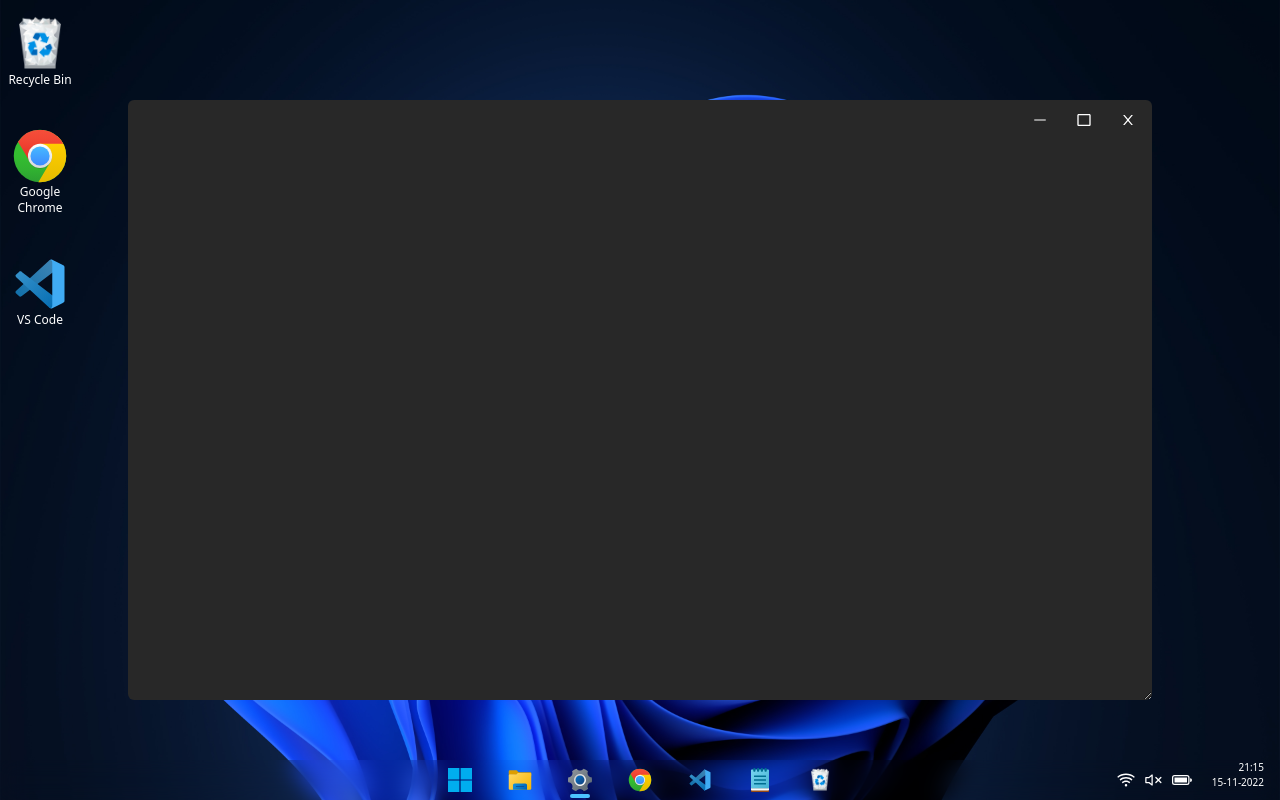
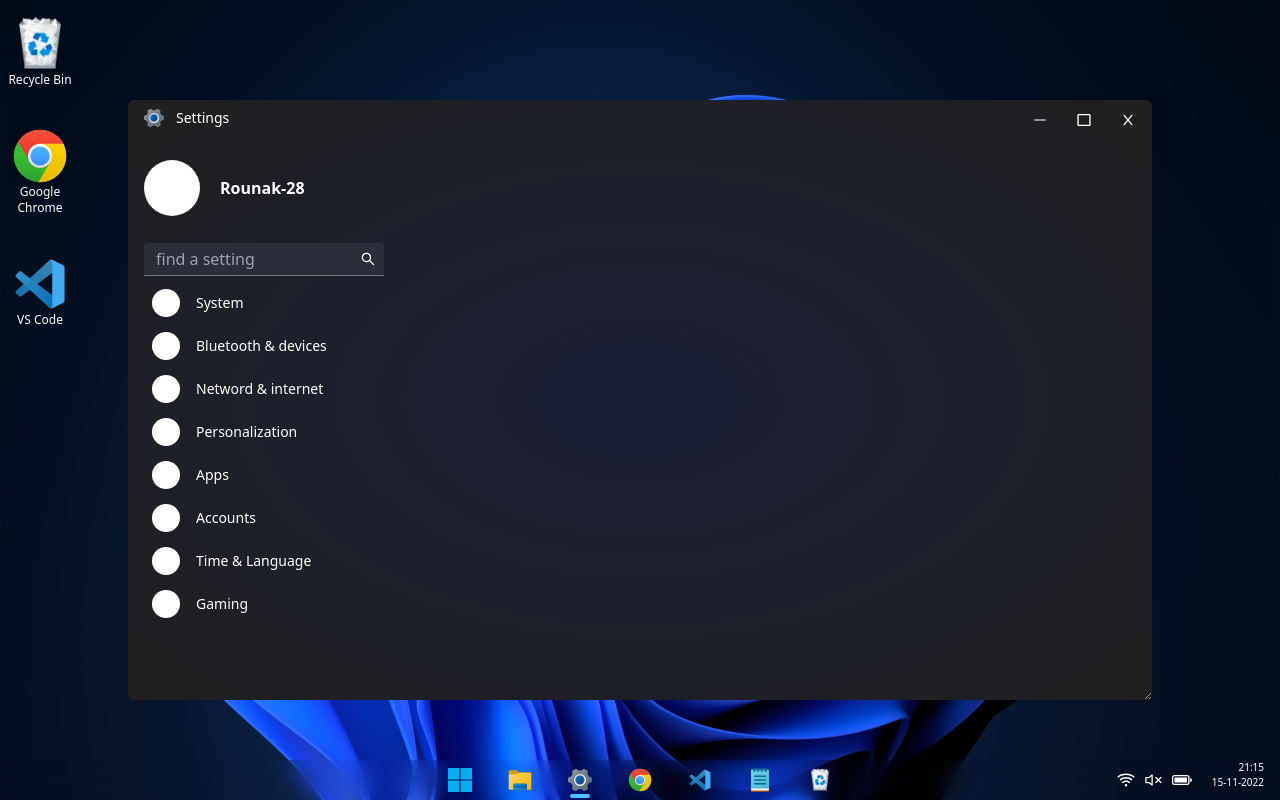
Before and after one commit to Rounak-28/windows-11-clone, a Next.js app: page / in a window 1280 px wide. Both pictures are taken after a click on the picture 580 px from the left and 780 px from the top of the page. Built offline with nearby package versions, Linux system fonts and the light colour scheme.

Commit message:
some work on settings

```diff
--- a/components/Settings.jsx
+++ b/components/Settings.jsx
@@ -1,5 +1,9 @@
 import React from "react";
-import { AiOutlineClose, AiOutlineMinus } from "react-icons/ai";
+import {
+  AiOutlineClose,
+  AiOutlineMinus,
+  AiOutlineSearch,
+} from "react-icons/ai";
 import { BiRectangle } from "react-icons/bi";
 
 const Settings = (props) => {
@@ -9,7 +13,7 @@ const Settings = (props) => {
 
   return (
     <div className="w-screen h-screen absolute top-0 left-0 flex justify-center items-center">
-      <div className="w-[80%] h-[600px] rounded-md resize overflow-auto bg-[#282828] relative">
+      <div className="w-[80%] h-[600px] rounded-md resize overflow-auto bg-[radial-gradient(ellipse_at_center,_var(--tw-gradient-stops))] from-[#1a1f35] to-[#202020] relative">
         <div className="rightOptions flex absolute justify-center right-1 space-x-1 top-0">
           <div className="hover:bg-[#ffffff28] p-3" onClick={closeSettings}>
             <AiOutlineMinus />
@@ -21,6 +25,65 @@ const Settings = (props) => {
             <AiOutlineClose />
           </div>
         </div>
+        <div className="flex space-x-3 py-2 px-4 text-sm absolute top-0 left-0">
+          <img src="/icons/settings.svg" className="w-5 h-5" alt="" />
+          <p>Settings</p>
+        </div>
+        <div className="main w-full h-full pt-10">
+          <div className="w-full h-full flex">
+            <div className="left w-[25%] h-full px-2 space-y-2">
+              <div className="profile w-full h-[17%] flex items-center space-x-5 hover:bg-[#ffffff08] rounded-md px-2">
+                <div className="profile_circle w-14 h-14 rounded-full bg-white"></div>
+                <p className="font-semibold">Rounak-28</p>
+              </div>
+              <div className="inpt w-full h-8 mx-2 rounded relative">
+                <input
+                  type="text"
+                  className="w-full h-full rounded outline-none bg-[#2b2d39] indent-3"
+                  placeholder="find a setting"
+                />
+                <AiOutlineSearch className="absolute right-2 top-2" />
+                <div className="line w-full h-[1px] bg-[#ffffff60]"></div>
+              </div>
+              <div className="list mx-2 h-custom w-full space-y-1">
+                <div></div>
+                <div className="item w-full h-[39px] px-2 hover:bg-[#ffffff12] text-sm rounded flex items-center space-x-4">
+                    <div className="icon w-7 h-7 bg-white rounded-full"></div>
+                    <p>System</p>
+                </div>
+                <div className="item w-full h-[39px] px-2 hover:bg-[#ffffff12] text-sm rounded flex items-center space-x-4">
+                    <div className="icon w-7 h-7 bg-white rounded-full"></div>
+                    <p>Bluetooth & devices</p>
+                </div>
+                <div className="item w-full h-[39px] px-2 hover:bg-[#ffffff12] text-sm rounded flex items-center space-x-4">
+                    <div className="icon w-7 h-7 bg-white rounded-full"></div>
+                    <p>Netword & internet</p>
+                </div>
+                <div className="item w-full h-[39px] px-2 hover:bg-[#ffffff12] text-sm rounded flex items-center space-x-4">
+                    <div className="icon w-7 h-7 bg-white rounded-full"></div>
+                    <p>Personalization</p>
+                </div>
+                <div className="item w-full h-[39px] px-2 hover:bg-[#ffffff12] text-sm rounded flex items-center space-x-4">
+                    <div className="icon w-7 h-7 bg-white rounded-full"></div>
+                    <p>Apps</p>
+                </div>
+                <div className="item w-full h-[39px] px-2 hover:bg-[#ffffff12] text-sm rounded flex items-center space-x-4">
+                    <div className="icon w-7 h-7 bg-white rounded-full"></div>
+                    <p>Accounts</p>
+                </div>
+                <div className="item w-full h-[39px] px-2 hover:bg-[#ffffff12] text-sm rounded flex items-center space-x-4">
+                    <div className="icon w-7 h-7 bg-white rounded-full"></div>
+                    <p>Time & Language</p>
+                </div>
+                <div className="item w-full h-[39px] px-2 hover:bg-[#ffffff12] text-sm rounded flex items-center space-x-4">
+                    <div className="icon w-7 h-7 bg-white rounded-full"></div>
+                    <p>Gaming</p>
+                </div>
+              </div>
+            </div>
+            <div className="right w-[75%] h-full"></div>
+          </div>
+        </div>
       </div>
     </div>
   );
--- a/styles/globals.css
+++ b/styles/globals.css
@@ -1,3 +1,8 @@
 @tailwind base;
 @tailwind components;
 @tailwind utilities;
+
+
+.h-custom{
+    height: calc(100% - 17% - 32px - 16px);
+}
```
